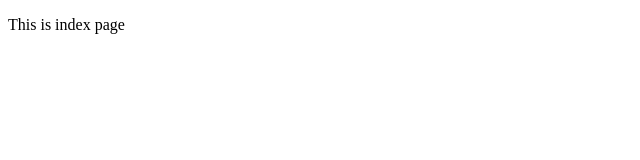
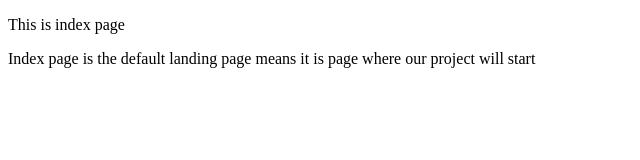
Before and after one commit to SakeSreenath2000/Practice-1, a plain HTML site: page index.html in a window 1280 px wide. Shown: the whole page, without its empty margins (0-640 px from the left). Drawn offline with Linux system fonts and the light colour scheme.

Commit message:
Commit 2 , Changes done in index.html file

```diff
--- a/index.html
+++ b/index.html
@@ -7,5 +7,6 @@
 </head>
 <body>
     <p>This is index page</p>
+    <p>Index page is the default landing page means it is page where our project will start</p>
 </body>
 </html>
```
